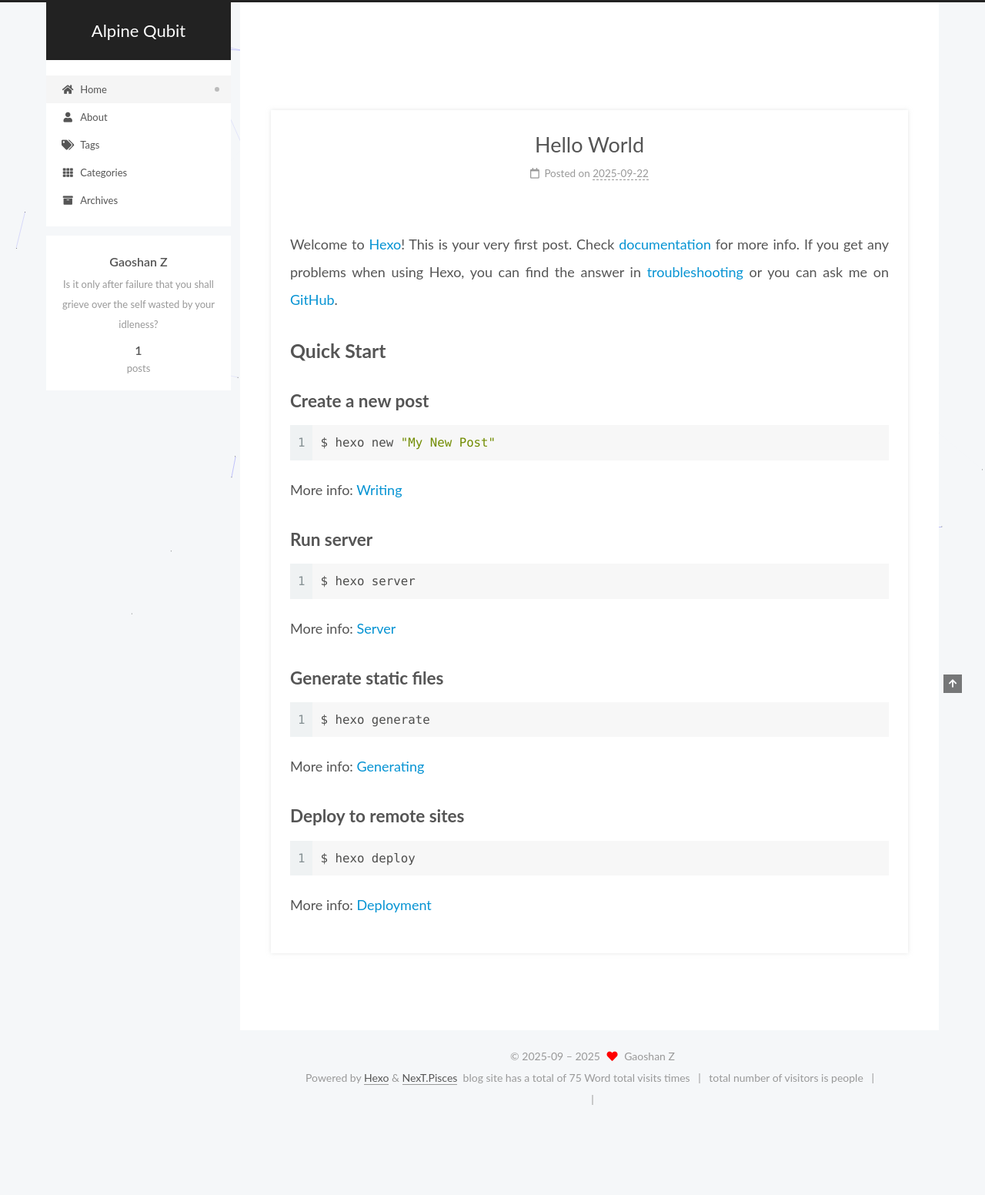
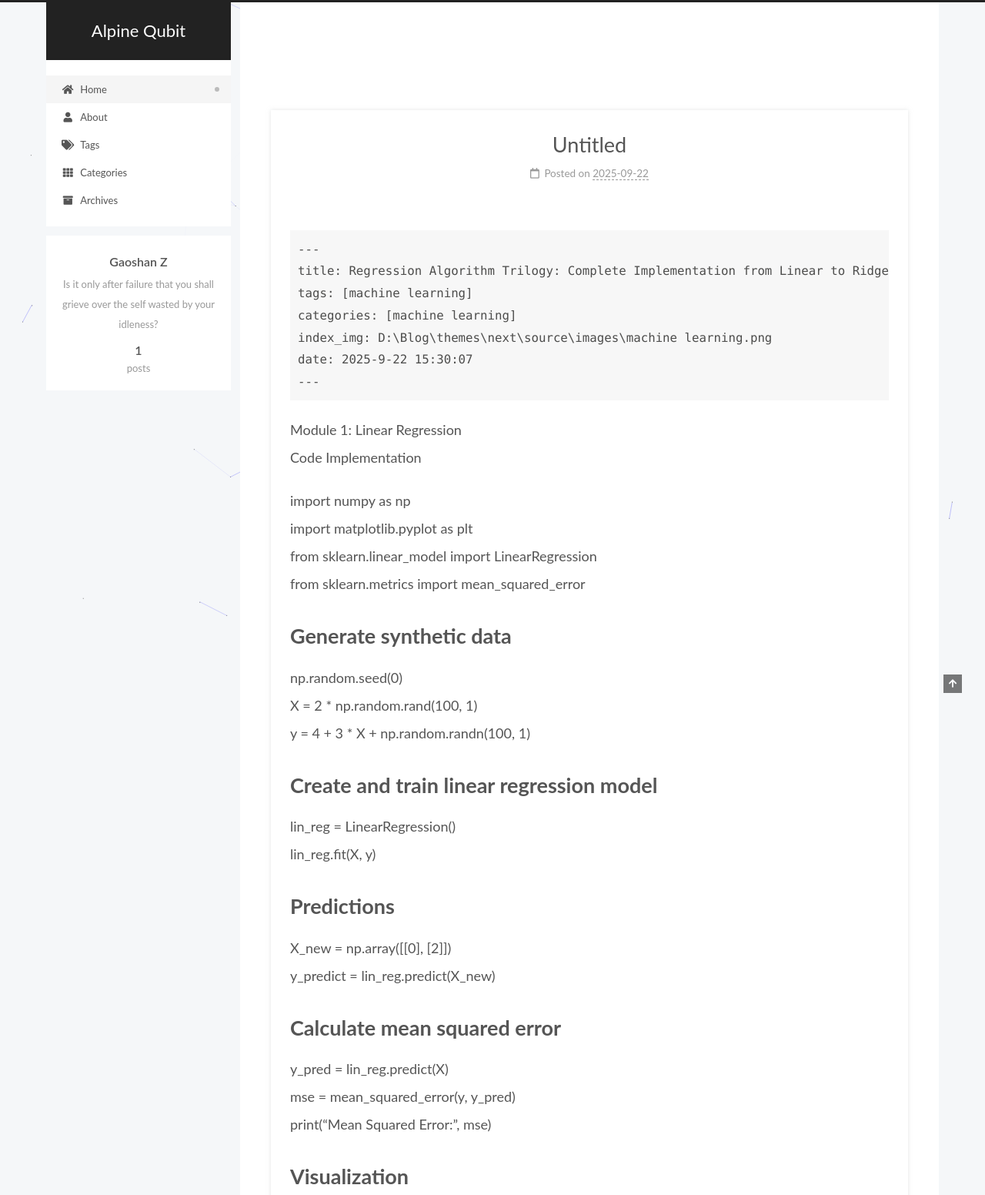
Before and after one commit to zenggs05/zenggs05.github.io, a plain HTML site: page index.html in a window 1280 px wide. Shown: the top 1552 px of the page at 77% size. Before the commit the page ends 1462 px from the top, so only its background shows below. Drawn offline with Linux system fonts and the light colour scheme; some packages are replaced by stand-ins of ours; a script that the page names is missing.

Commit message:
Site updated: 2025-09-22 15:37:47

```diff
--- a/css/main.css
+++ b/css/main.css
@@ -1169,7 +1169,7 @@ pre .javascript .function {
 }
 .links-of-author a::before,
 .links-of-author span.exturl::before {
-  background: #6fffff;
+  background: #ff4aff;
   border-radius: 50%;
   content: ' ';
   display: inline-block;
--- a/index.html
+++ b/index.html
@@ -164,7 +164,7 @@
 
 
   <article itemscope itemtype="http://schema.org/Article" class="post-block" lang="en">
-    <link itemprop="mainEntityOfPage" href="http://example.com/2025/09/22/hello-world/">
+    <link itemprop="mainEntityOfPage" href="http://example.com/2025/09/22/Mastering%20Regression-%20Linear,%20Polynomial,%20and%20Ridge%20Methods%20Explained/">
 
     <span hidden itemprop="author" itemscope itemtype="http://schema.org/Person">
       <meta itemprop="image" content="/images/avatar.gif">
@@ -178,7 +178,7 @@
       <header class="post-header">
         <h2 class="post-title" itemprop="name headline">
 
-            <a href="/2025/09/22/hello-world/" class="post-title-link" itemprop="url">Hello World</a>
+            <a href="/2025/09/22/Mastering%20Regression-%20Linear,%20Polynomial,%20and%20Ridge%20Methods%20Explained/" class="post-title-link" itemprop="url">Untitled</a>
         </h2>
 
         <div class="post-meta">
@@ -188,7 +188,7 @@
               </span>
               <span class="post-meta-item-text">Posted on</span>
 
-              <time title="Created: 2025-09-22 10:48:59" itemprop="dateCreated datePublished" datetime="2025-09-22T10:48:59+08:00">2025-09-22</time>
+              <time title="Created: 2025-09-22 15:35:57" itemprop="dateCreated datePublished" datetime="2025-09-22T15:35:57+08:00">2025-09-22</time>
             </span>
 
 
@@ -202,19 +202,32 @@
     <div class="post-body" itemprop="articleBody">
 
 
-          <p>Welcome to <a target="_blank" rel="noopener" href="https://hexo.io/">Hexo</a>! This is your very first post. Check <a target="_blank" rel="noopener" href="https://hexo.io/docs/">documentation</a> for more info. If you get any problems when using Hexo, you can find the answer in <a target="_blank" rel="noopener" href="https://hexo.io/docs/troubleshooting.html">troubleshooting</a> or you can ask me on <a target="_blank" rel="noopener" href="https://github.com/hexojs/hexo/issues">GitHub</a>.</p>
-<h2 id="Quick-Start"><a href="#Quick-Start" class="headerlink" title="Quick Start"></a>Quick Start</h2><h3 id="Create-a-new-post"><a href="#Create-a-new-post" class="headerlink" title="Create a new post"></a>Create a new post</h3><figure class="highlight bash"><table><tr><td class="gutter"><pre><span class="line">1</span><br></pre></td><td class="code"><pre><span class="line">$ hexo new <span class="string">&quot;My New Post&quot;</span></span><br></pre></td></tr></table></figure>
-
-<p>More info: <a target="_blank" rel="noopener" href="https://hexo.io/docs/writing.html">Writing</a></p>
-<h3 id="Run-server"><a href="#Run-server" class="headerlink" title="Run server"></a>Run server</h3><figure class="highlight bash"><table><tr><td class="gutter"><pre><span class="line">1</span><br></pre></td><td class="code"><pre><span class="line">$ hexo server</span><br></pre></td></tr></table></figure>
-
-<p>More info: <a target="_blank" rel="noopener" href="https://hexo.io/docs/server.html">Server</a></p>
-<h3 id="Generate-static-files"><a href="#Generate-static-files" class="headerlink" title="Generate static files"></a>Generate static files</h3><figure class="highlight bash"><table><tr><td class="gutter"><pre><span class="line">1</span><br></pre></td><td class="code"><pre><span class="line">$ hexo generate</span><br></pre></td></tr></table></figure>
-
-<p>More info: <a target="_blank" rel="noopener" href="https://hexo.io/docs/generating.html">Generating</a></p>
-<h3 id="Deploy-to-remote-sites"><a href="#Deploy-to-remote-sites" class="headerlink" title="Deploy to remote sites"></a>Deploy to remote sites</h3><figure class="highlight bash"><table><tr><td class="gutter"><pre><span class="line">1</span><br></pre></td><td class="code"><pre><span class="line">$ hexo deploy</span><br></pre></td></tr></table></figure>
-
-<p>More info: <a target="_blank" rel="noopener" href="https://hexo.io/docs/one-command-deployment.html">Deployment</a></p>
+          <pre><code>---
+title: Regression Algorithm Trilogy: Complete Implementation from Linear to Ridge Regression
+tags: [machine learning]
+categories: [machine learning]
+index_img: D:\Blog\themes\next\source\images\machine learning.png
+date: 2025-9-22 15:30:07
+---
+</code></pre>
+<p>Module 1: Linear Regression<br>Code Implementation</p>
+<p>import numpy as np<br>import matplotlib.pyplot as plt<br>from sklearn.linear_model import LinearRegression<br>from sklearn.metrics import mean_squared_error</p>
+<h1 id="Generate-synthetic-data"><a href="#Generate-synthetic-data" class="headerlink" title="Generate synthetic data"></a>Generate synthetic data</h1><p>np.random.seed(0)<br>X &#x3D; 2 * np.random.rand(100, 1)<br>y &#x3D; 4 + 3 * X + np.random.randn(100, 1)</p>
+<h1 id="Create-and-train-linear-regression-model"><a href="#Create-and-train-linear-regression-model" class="headerlink" title="Create and train linear regression model"></a>Create and train linear regression model</h1><p>lin_reg &#x3D; LinearRegression()<br>lin_reg.fit(X, y)</p>
+<h1 id="Predictions"><a href="#Predictions" class="headerlink" title="Predictions"></a>Predictions</h1><p>X_new &#x3D; np.array([[0], [2]])<br>y_predict &#x3D; lin_reg.predict(X_new)</p>
+<h1 id="Calculate-mean-squared-error"><a href="#Calculate-mean-squared-error" class="headerlink" title="Calculate mean squared error"></a>Calculate mean squared error</h1><p>y_pred &#x3D; lin_reg.predict(X)<br>mse &#x3D; mean_squared_error(y, y_pred)<br>print(“Mean Squared Error:”, mse)</p>
+<h1 id="Visualization"><a href="#Visualization" class="headerlink" title="Visualization"></a>Visualization</h1><p>plt.scatter(X, y)<br>plt.plot(X_new, y_predict, ‘r-‘, linewidth&#x3D;2)<br>plt.title(‘Linear Regression’)<br>plt.xlabel(‘X’)<br>plt.ylabel(‘y’)<br>plt.show()<br>Explanation<br>Data Generation:<br>Generated 100 random sample points using numpy<br>Linear relationship: y &#x3D; 4 + 3X + noise<br>Noise follows standard normal distribution<br>Model Training:<br>LinearRegression() creates linear regression model<br>fit() method trains the model<br>Model learns parameters: intercept and slope<br>Prediction &amp; Evaluation:<br>predict() method makes predictions on new data<br>Mean Squared Error (MSE) evaluates model performance<br>Lower MSE indicates better model fit<br>Visualization:<br>Scatter plot shows original data<br>Red line displays fitted results<br>Line effectively captures data trend<br>Module 2: Polynomial Regression<br>Code Implementation</p>
+<p>import numpy as np<br>import matplotlib.pyplot as plt<br>from sklearn.preprocessing import PolynomialFeatures<br>from sklearn.linear_model import LinearRegression<br>from sklearn.pipeline import make_pipeline</p>
+<h1 id="Generate-non-linear-data"><a href="#Generate-non-linear-data" class="headerlink" title="Generate non-linear data"></a>Generate non-linear data</h1><p>np.random.seed(0)<br>X &#x3D; np.random.rand(100, 1) * 10<br>y &#x3D; np.sin(X) + np.random.randn(100, 1) * 0.1</p>
+<h1 id="Create-polynomial-regression-model-10th-degree"><a href="#Create-polynomial-regression-model-10th-degree" class="headerlink" title="Create polynomial regression model (10th degree)"></a>Create polynomial regression model (10th degree)</h1><p>model &#x3D; make_pipeline(<br>    PolynomialFeatures(degree&#x3D;10),<br>    LinearRegression()<br>)<br>model.fit(X, y)</p>
+<h1 id="Generate-smooth-curve-for-plotting"><a href="#Generate-smooth-curve-for-plotting" class="headerlink" title="Generate smooth curve for plotting"></a>Generate smooth curve for plotting</h1><p>X_fit &#x3D; np.linspace(0, 10, 100)[:, np.newaxis]<br>y_fit &#x3D; model.predict(X_fit)</p>
+<h1 id="Visualization-1"><a href="#Visualization-1" class="headerlink" title="Visualization"></a>Visualization</h1><p>plt.scatter(X, y, s&#x3D;10)<br>plt.plot(X_fit, y_fit, ‘r-‘, linewidth&#x3D;2)<br>plt.title(‘Polynomial Regression (degree&#x3D;10)’)<br>plt.xlabel(‘X’)<br>plt.ylabel(‘y’)<br>plt.show()<br>Explanation<br>Data Generation:<br>Generated non-linear data: y &#x3D; sin(X) + noise<br>Gaussian noise with standard deviation 0.1<br>Data range: X in [0, 10] interval<br>Feature Transformation:<br>PolynomialFeatures(degree&#x3D;10) converts features to 10th-degree polynomial<br>Example: X → [1, X, X², …, X¹⁰]<br>Increases model complexity to fit non-linear relationships<br>Model Training:<br>Uses pipeline to combine feature transformation and linear regression<br>Model learns polynomial coefficients<br>High-degree polynomial can fit complex curves<br>Overfitting Risk:<br>10th-degree polynomial is overly complex and prone to overfitting<br>Especially problematic with small datasets or high noise<br>Visualization shows excessive curve fluctuations<br>Module 3: Ridge Regression<br>Code Implementation</p>
+<p>import numpy as np<br>import matplotlib.pyplot as plt<br>from sklearn.preprocessing import PolynomialFeatures<br>from sklearn.linear_model import Ridge<br>from sklearn.pipeline import make_pipeline</p>
+<h1 id="Use-same-data-as-polynomial-regression"><a href="#Use-same-data-as-polynomial-regression" class="headerlink" title="Use same data as polynomial regression"></a>Use same data as polynomial regression</h1><p>np.random.seed(0)<br>X &#x3D; np.random.rand(100, 1) * 10<br>y &#x3D; np.sin(X) + np.random.randn(100, 1) * 0.1</p>
+<h1 id="Create-Ridge-regression-model-10th-degree-L2-regularization"><a href="#Create-Ridge-regression-model-10th-degree-L2-regularization" class="headerlink" title="Create Ridge regression model (10th degree + L2 regularization)"></a>Create Ridge regression model (10th degree + L2 regularization)</h1><p>model &#x3D; make_pipeline(<br>    PolynomialFeatures(degree&#x3D;10),<br>    Ridge(alpha&#x3D;1.0)<br>)<br>model.fit(X, y)</p>
+<h1 id="Generate-smooth-curve-for-plotting-1"><a href="#Generate-smooth-curve-for-plotting-1" class="headerlink" title="Generate smooth curve for plotting"></a>Generate smooth curve for plotting</h1><p>X_fit &#x3D; np.linspace(0, 10, 100)[:, np.newaxis]<br>y_fit &#x3D; model.predict(X_fit)</p>
+<h1 id="Calculate-mean-squared-error-1"><a href="#Calculate-mean-squared-error-1" class="headerlink" title="Calculate mean squared error"></a>Calculate mean squared error</h1><p>y_pred &#x3D; model.predict(X)<br>mse &#x3D; mean_squared_error(y, y_pred)<br>print(“Mean Squared Error:”, mse)</p>
+<h1 id="Visualization-2"><a href="#Visualization-2" class="headerlink" title="Visualization"></a>Visualization</h1><p>plt.scatter(X, y, s&#x3D;10)<br>plt.plot(X_fit, y_fit, ‘r-‘, linewidth&#x3D;2)<br>plt.title(‘Ridge Regression (degree&#x3D;10, alpha&#x3D;1.0)’)<br>plt.xlabel(‘X’)<br>plt.ylabel(‘y’)<br>plt.show()<br>Explanation<br>Basic Setup:<br>Uses same data as polynomial regression<br>Same 10th-degree polynomial features<br>Difference: Ridge regression instead of standard linear regression<br>Regularization:<br>Ridge(alpha&#x3D;1.0) creates Ridge regression model<br>alpha&#x3D;1.0 is regularization strength parameter<br>L2 regularization penalizes large coefficients to prevent overfitting<br>Regularization Effect:<br>Despite using 10th-degree features, Ridge regression penalizes large coefficients<br>Makes model smoother and prevents overfitting<br>Visualization shows smoother results than standard polynomial regression<br>Evaluation:<br>Mean squared error evaluates model performance<br>Ridge regression typically has better generalization than standard polynomial regression</p>
 
 
     </div>
@@ -336,7 +349,7 @@
 
 <div class="theme-info">
   <div class="powered-by"></div>
-  <span class="post-count"> blog site has a total of 75 Word </span>
+  <span class="post-count"> blog site has a total of 641 Word </span>
 </div>
 
 
```
Also changed, not shown: about/index.html (+1 -1 lines), archives/2025/09/index.html (+4 -4 lines), archives/2025/index.html (+4 -4 lines), archives/index.html (+4 -4 lines), categories/index.html (+1 -1 lines), resources/index.html (+1 -1 lines), tags/index.html (+1 -1 lines), 2025/09/22/Mastering Regression- Linear, Polynomial, and Ridge Methods Explained/index.html (added), 2025/09/22/hello-world/index.html (added), 1 other file.
